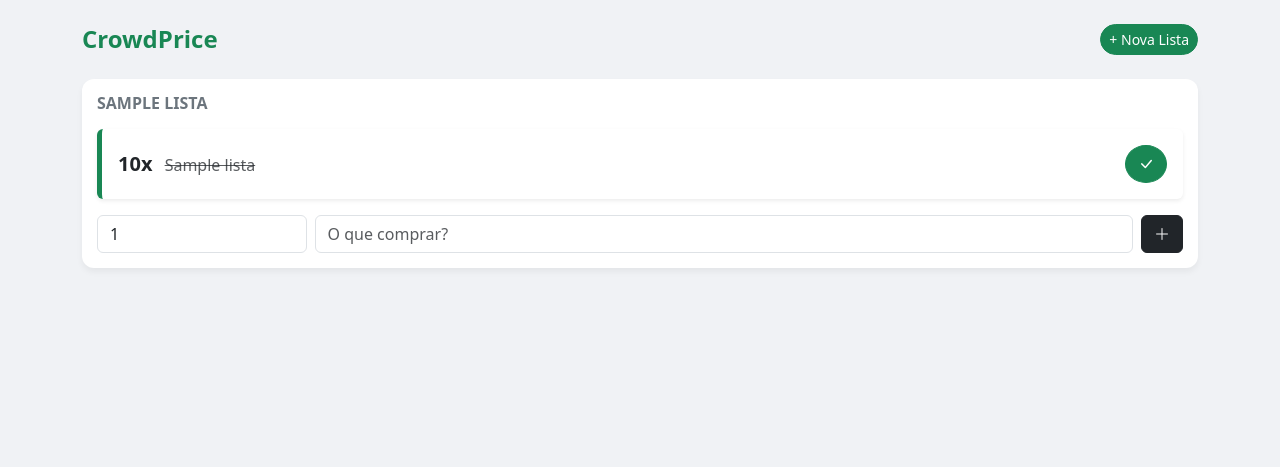
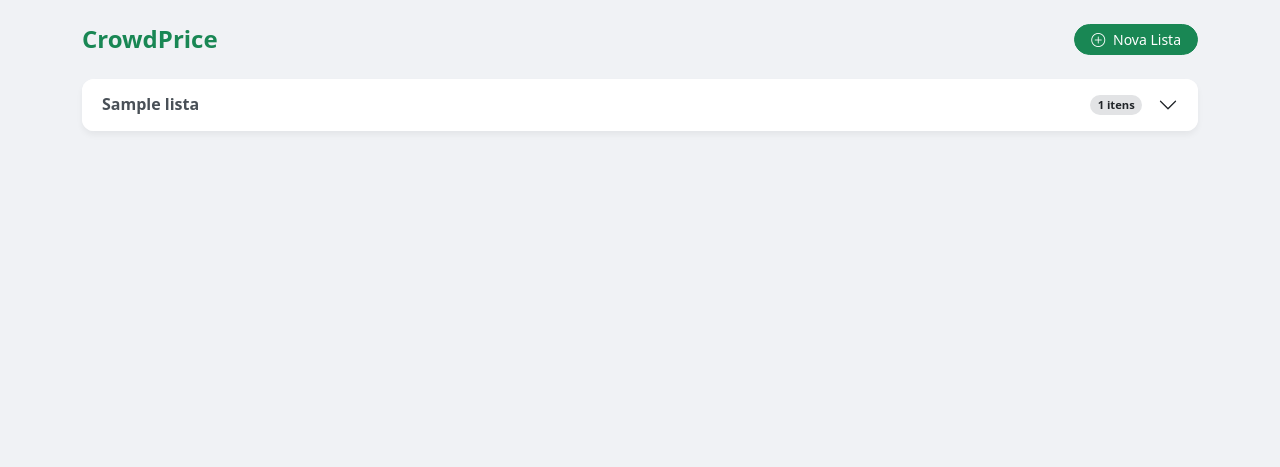
Before and after one commit to PIUNIVESP1/PI-1, a Flask app: page / in a window 1280 px wide. Shown: the top 467 px of the page. Run offline with Flask 3, Linux system fonts and the light colour scheme; a user stored in the database is signed in; tables that the repository leaves empty hold one stand-in row (values such as "Sample post").

Commit message:
Cascata em lista de compras

```diff
--- a/templates/listas.html
+++ b/templates/listas.html
@@ -3,19 +3,23 @@
 <head>
     <meta charset="UTF-8">
     <meta name="viewport" content="width=device-width, initial-scale=1">
-    <title>Listas - Crowdsourcing</title>
+    <title>Minhas Listas - CrowdPrice</title>
     <link href="https://cdn.jsdelivr.net/npm/bootstrap@5.3.0/dist/css/bootstrap.min.css" rel="stylesheet">
     <link rel="stylesheet" href="https://cdn.jsdelivr.net/npm/bootstrap-icons@1.11.0/font/bootstrap-icons.css">
     <style>
         body { background-color: #f0f2f5; padding-bottom: 100px; }
-        .app-card { background: white; border-radius: 12px; padding: 15px; margin-bottom: 20px; box-shadow: 0 4px 6px rgba(0,0,0,0.05); }
         .nav-bottom { position: fixed; bottom: 0; width: 100%; background: white; display: flex; justify-content: space-around; padding: 10px 0; border-top: 1px solid #ddd; z-index: 1000; left: 0; }
         .nav-item { text-align: center; color: #adb5bd; text-decoration: none; font-size: 0.75rem; }
         .nav-item.active { color: #198754; font-weight: bold; }
-        .item-row { border-left: 5px solid #198754; }
+
+        /* Estilos Cascata */
+        .accordion-item { border-radius: 12px !important; border: none; margin-bottom: 15px; box-shadow: 0 4px 6px rgba(0,0,0,0.05); overflow: hidden; }
+        .accordion-button { font-weight: bold; color: #495057; background-color: white !important; box-shadow: none !important; }
+        .accordion-button:not(.collapsed) { color: #198754; }
+        .item-row { border-left: 5px solid #198754; background: #fff; }
         .item-promo { border-left: 5px solid #dc3545 !important; background-color: #fff5f5; }
         .pulse { animation: pulse-red 2s infinite; }
-        @keyframes pulse-red { 0% { opacity: 1; } 50% { opacity: 0.6; } 100% { opacity: 1; } }
+        @keyframes pulse-red { 0%, 100% { opacity: 1; } 50% { opacity: 0.6; } }
     </style>
 </head>
 <body>
@@ -23,12 +27,26 @@
 <div class="container py-4">
     <div class="d-flex justify-content-between align-items-center mb-4">
         <h4 class="fw-bold text-success m-0">CrowdPrice</h4>
-        <button class="btn btn-success btn-sm rounded-pill" data-bs-toggle="modal" data-bs-target="#mLista">+ Nova Lista</button>
+        <button class="btn btn-success btn-sm rounded-pill px-3" data-bs-toggle="modal" data-bs-target="#mLista">
+            <i class="bi bi-plus-circle me-1"></i> Nova Lista
+        </button>
     </div>
 
+    <div class="accordion" id="accordionListas">
         {% for lista in listas %}
-    <div class="app-card">
-        <h6 class="fw-bold text-uppercase text-secondary mb-3">{{ lista.nome }}</h6>
+        <div class="accordion-item">
+            <h2 class="accordion-header">
+                <button class="accordion-button collapsed" type="button" data-bs-toggle="collapse" data-bs-target="#collapse{{ lista.id }}">
+                    <div class="d-flex justify-content-between w-100 me-3">
+                        <span>{{ lista.nome }}</span>
+                        <span class="badge bg-secondary-subtle text-dark rounded-pill" style="font-size: 0.7rem;">
+                            {{ lista.itens|length }} itens
+                        </span>
+                    </div>
+                </button>
+            </h2>
+            <div id="collapse{{ lista.id }}" class="accordion-collapse collapse" data-bs-parent="#accordionListas">
+                <div class="accordion-body bg-light-subtle">
 
                     {% for item in lista.itens %}
                     <div class="p-3 mb-2 rounded shadow-sm item-row {% if item.produto_nome in promos_ativas %}item-promo{% endif %}">
@@ -37,7 +55,7 @@
                                 <span class="fw-bold fs-5">{{ item.quantidade }}x</span>
                                 <span class="ms-2 {% if item.marcado %}text-decoration-line-through text-muted{% endif %}">{{ item.produto_nome }}</span>
                             </div>
-                <a href="/alternar-item/{{ item.id }}" class="btn {% if item.marcado %}btn-success{% else %}btn-outline-secondary{% endif %} rounded-circle">
+                            <a href="/alternar-item/{{ item.id }}" class="btn {% if item.marcado %}btn-success{% else %}btn-outline-secondary{% endif %} rounded-circle btn-sm">
                                 <i class="bi bi-check-lg"></i>
                             </a>
                         </div>
@@ -46,29 +64,40 @@
                         <div class="mt-2 pt-2 border-top d-flex justify-content-between align-items-center">
                             <div>
                                 <span class="badge bg-danger pulse"><i class="bi bi-lightning-fill"></i> PROMO!</span>
-                    <small class="text-danger fw-bold ms-1">Val: {{ promos_ativas[item.produto_nome] | format_data }}</small>
+                                <small class="text-danger fw-bold ms-1">Vence: {{ promos_ativas[item.produto_nome] | format_data }}</small>
                             </div>
-                <a href="/comparar" class="text-danger small text-decoration-none fw-bold">Ver Loja <i class="bi bi-arrow-right"></i></a>
+                            <a href="/comparar" class="text-danger small text-decoration-none fw-bold">Ver Lojas <i class="bi bi-arrow-right"></i></a>
                         </div>
                         {% endif %}
                     </div>
                     {% endfor %}
 
-        <form action="/adicionar-item/{{ lista.id }}" method="POST" class="mt-3 d-flex gap-2">
-            <input type="number" name="quantidade" value="1" class="form-control w-25">
-            <input type="text" name="produto_nome" class="form-control" placeholder="O que comprar?" required>
+                    <form action="/adicionar-item/{{ lista.id }}" method="POST" class="mt-3 d-flex gap-2 p-1">
+                        <input type="number" name="quantidade" value="1" class="form-control w-25 border-0 shadow-sm" style="background: #eee;">
+                        <input type="text" name="produto_nome" class="form-control border-0 shadow-sm" placeholder="O que comprar?" required style="background: #eee;">
                         <button class="btn btn-dark"><i class="bi bi-plus-lg"></i></button>
                     </form>
+
+                </div>
+            </div>
         </div>
         {% endfor %}
+    </div>
+
+    {% if not listas %}
+    <div class="text-center py-5">
+        <i class="bi bi-cart-x fs-1 text-muted"></i>
+        <p class="text-muted mt-2">Você ainda não tem listas.</p>
+    </div>
+    {% endif %}
 </div>
 
 <div class="modal fade" id="mLista" tabindex="-1">
     <div class="modal-dialog modal-dialog-centered">
         <form action="/criar-lista" method="POST" class="modal-content p-4 border-0 rounded-4">
-            <h5 class="fw-bold mb-3">Nome da Lista</h5>
-            <input type="text" name="nome_lista" class="form-control mb-3" placeholder="Ex: Mercado Mensal" required>
-            <button class="btn btn-success w-100 rounded-pill py-2 fw-bold">Criar Lista</button>
+            <h5 class="fw-bold mb-3">Nome da Nova Lista</h5>
+            <input type="text" name="nome_lista" class="form-control mb-3" placeholder="Ex: Churrasco, Higiene..." required>
+            <button class="btn btn-success w-100 rounded-pill py-2 fw-bold">Criar Agora</button>
         </form>
     </div>
 </div>
```
Lines whose indentation alone changed are shown as unchanged.
